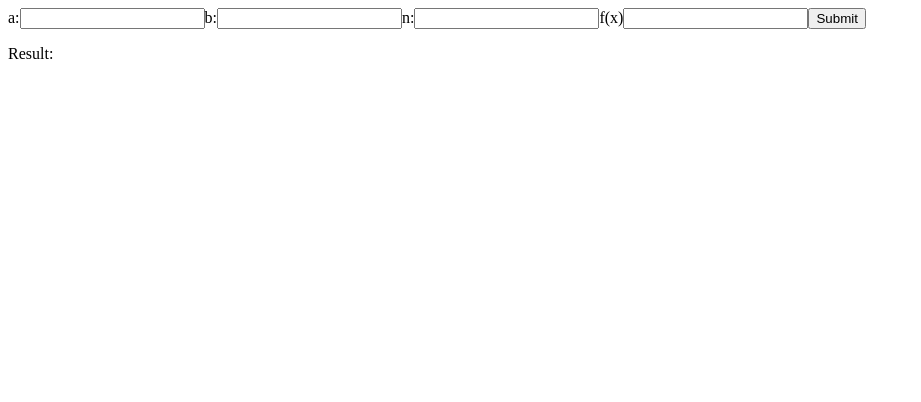
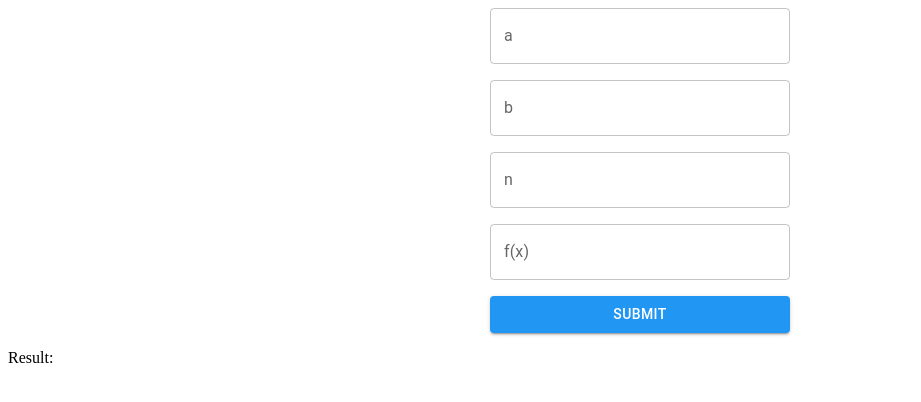
Before and after one commit to Ben-Sicat/machComp, a React (Create React App) app: page /Simpson in a window 1280 px wide. Shown: the top 402 px of the page, without its empty margins (0-921 px from the left). Built offline with nearby package versions, Linux system fonts and the light colour scheme.

Commit message:
finished?" ikaw na bahala gian

```diff
--- a/src/pages/Simpson.tsx
+++ b/src/pages/Simpson.tsx
@@ -1,6 +1,7 @@
 import React, { useState } from 'react';
-import { Container, Box, Paper, Button, Typography } from '@mui/material';
-import { useNavigate } from 'react-router-dom';
+import { TextField, Button } from '@mui/material';
+import { styled } from '@mui/system';
+import * as math from 'mathjs';
 
 const Simpson: React.FC = () => {
   const [expression, setExpression] = useState('');
@@ -21,7 +22,7 @@ const Simpson: React.FC = () => {
 
     for (let i = 1; i < n; i++) {
       xi = a + i * delta;
-      fi = eval(expression.replace('x', xi.toString()));
+      fi = math.evaluate(expression.replace('x', String(xi)));
 
       if (i % 2 === 0) {
         sum2 += fi;
@@ -30,7 +31,7 @@ const Simpson: React.FC = () => {
       }
     }
 
-    let result = (delta / 3) * (eval(expression.replace('x', a.toString())) + eval(expression.replace('x', b.toString())) + 2 * sum2 + 4 * sum1);
+    let result = (delta / 3) * (math.evaluate(expression.replace('x', String(a))) + math.evaluate(expression.replace('x', String(b))) + 2 * sum2 + 4 * sum1);
     setResult(result.toString());
   };
 
@@ -39,26 +40,54 @@ const Simpson: React.FC = () => {
     simpsonCalc(parseFloat(a), parseFloat(b), parseInt(n), expression);
   };
 
+  const FormContainer = styled('div')({
+    display: 'flex',
+    flexDirection: 'column',
+    gap: '1rem',
+    maxWidth: '300px',
+    margin: '0 auto',
+  });
+
+  const SubmitButton = styled(Button)({
+    backgroundColor: '#2196f3',
+    color: '#fff',
+    '&:hover': {
+      backgroundColor: '#1976d2',
+    },
+  });
+
   return (
     <div>
       <form onSubmit={handleSubmit}>
-        <label>
-          a:
-          <input type="text" value={a} onChange={(e) => setA(e.target.value)} />
-        </label>
-        <label>
-          b:
-          <input type="text" value={b} onChange={(e) => setB(e.target.value)} />
-        </label>
-        <label>
-          n:
-          <input type="text" value={n} onChange={(e) => setN(e.target.value)} />
-        </label>
-        <label>
-          f(x)
-          <input type="text" value={expression} onChange={(e) => setExpression(e.target.value)} />
-        </label>
-        <input type="submit" value="Submit" />
+        <FormContainer>
+          <TextField
+            label="a"
+            type="text"
+            value={a}
+            onChange={(e) => setA(e.target.value)}
+          />
+          <TextField
+            label="b"
+            type="text"
+            value={b}
+            onChange={(e) => setB(e.target.value)}
+          />
+          <TextField
+            label="n"
+            type="text"
+            value={n}
+            onChange={(e) => setN(e.target.value)}
+          />
+          <TextField
+            label="f(x)"
+            type="text"
+            value={expression}
+            onChange={(e) => setExpression(e.target.value)}
+          />
+          <SubmitButton variant="contained" type="submit">
+            Submit
+          </SubmitButton>
+        </FormContainer>
       </form>
       <p>Result: {result}</p>
     </div>
--- a/src/pages/Trapezoid.tsx
+++ b/src/pages/Trapezoid.tsx
@@ -1,6 +1,7 @@
 import React, { useState } from 'react';
 import { Container, Box, Paper, Button, Typography } from '@mui/material';
 import { useNavigate } from 'react-router-dom';
+import * as math from 'mathjs';
 
 const Trapezoid: React.FC = () => {
   const [expression, setExpression] = useState('');
@@ -16,14 +17,15 @@ const Trapezoid: React.FC = () => {
   const trapezoidCalc = (a: number, b: number, n: number, expression: string) => {
     let sum = 0;
     let delta = deltaX(b, a, n);
+    let fi, xi
 
     for (let i = 1; i < n; i++) {
-      let xi = a + i * delta;
-      let fi = eval(expression.replace('x', xi.toString()));
+      xi = a + i * delta;
+      fi = math.evaluate(expression.replace('x', String(xi)));
       sum += fi;
     }
 
-    let result = delta * (eval(expression.replace('x', a.toString())) + eval(expression.replace('x', b.toString()))) / 2 + delta * sum;
+    let result = delta * (math.evaluate(expression.replace('x', a.toString())) + math.evaluate(expression.replace('x', b.toString()))) / 2 + delta * sum;
     setResult(result.toString());
   };
 
```
